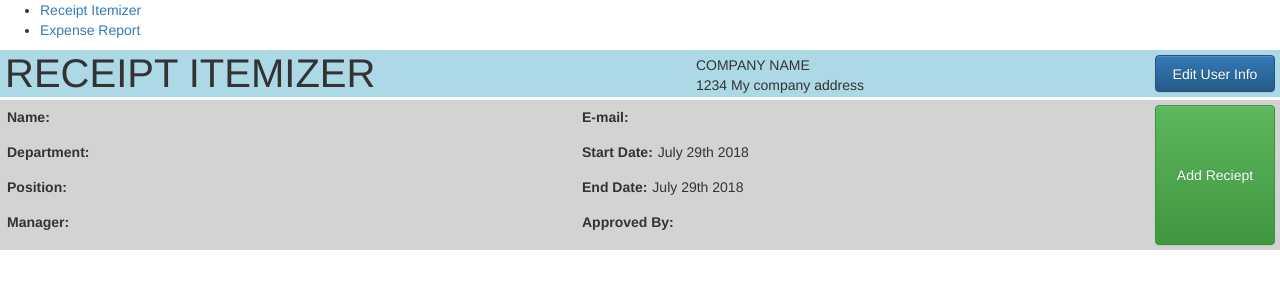
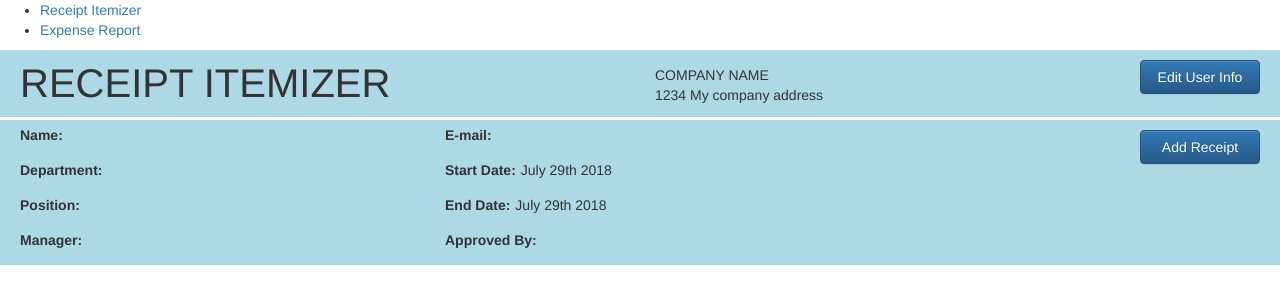
Before and after one commit to rtfreude/receiptItemizer, a React (Create React App) app: page / in a window 1280 px wide. Shown: the top 304 px of the page. Built offline with nearby package versions, Linux system fonts and the light colour scheme.

Commit message:
Add card functionality and styling

```diff
--- a/src/components/itemizer/Header.js
+++ b/src/components/itemizer/Header.js
@@ -1,7 +1,7 @@
 import React, { Component } from 'react';
 import { connect } from 'react-redux';
 import moment from 'moment';
-import { Button } from 'react-bootstrap';
+import { Button, Grid, Row, Col } from 'react-bootstrap';
 import HeaderItems from 'components/itemizer/HeaderItems';
 import UserInputModal from './UserInputModal';
 import ReceiptInputModal from './ReceiptInputModal';
@@ -15,7 +15,6 @@ class Header extends Component {
       showReceiptModal: false,
     }
   }
-
 
   renderRowOneHeaderItems = (headerFieldsOne) => {
     let headerEl = [];
@@ -81,9 +80,14 @@ class Header extends Component {
     return (
       <div className="header-container">
         <div className="title-container">
+          <Grid className="grid-container">
+            <Row className="show-grid">
+              <Col xs={12} md={6}>
                 <span className="largest-text report-name-container">
                   RECEIPT ITEMIZER
                 </span>
+              </Col>
+              <Col xs={12} md={4}>
                 <div className="name-address-container">
                   <span className="large-text">
                     COMPANY NAME
@@ -92,35 +96,49 @@ class Header extends Component {
                     1234 My company address
                   </span>
                 </div>
+              </Col>
+              <Col xs={12} md={2}>
                 <Button
                   className="user-button"
                   bsStyle="primary"
                   onClick={this.editUserInfo}>
                     Edit User Info
                 </Button>
+              </Col>
+            </Row>
+          </Grid>
         </div>
         <div className="user-info-container">
+          <Grid className="grid-container">
+            <Row className="show-grid">
+              <Col xs={12} md={4}>
                 <div className="user-info-columns">
                   {this.renderRowOneHeaderItems(headerFieldsOne)}
                 </div>
+              </Col>
+              <Col xs={12} md={4}>
                 <div className="user-info-columns">
                   {this.renderRowTwoHeaderItems(headerFieldsTwo)}
                 </div>
+              </Col>
+              <Col xs={12} md={4}>
                 <Button
                   className="receipt-button"
-            bsStyle="success"
+                  bsStyle="primary"
                   onClick={this.addReceipt}>
-              Add Reciept
+                    Add Receipt
                 </Button>
+              </Col>
+            </Row>
+          </Grid>
         </div>
-
         <UserInputModal show={this.state.showUserModal} onHide={closeUserModal}/>
         <ReceiptInputModal show={this.state.showReceiptModal} onHide={closeReceiptModal}/>
       </div>
     );
   }
 }
-
+//TODO move state to container when everything is hooked up
 function mapStateToProps (state){
   return {
     userInfo: state.userInfo,
--- a/src/components/itemizer/ReceiptCard.js
+++ b/src/components/itemizer/ReceiptCard.js
@@ -1,22 +1,54 @@
 import React, { Component } from 'react';
+import { Grid, Row, Col, Button } from 'react-bootstrap';
+import moment from 'moment';
+import receiptImage from './receipt.jpg'
 import './receiptCard.css';
 
-class ReceiptList extends Component {
-
+class ReceiptCard extends Component {
+//TODO probably can just make function component
   render() {
     const {
       companyName,
       price,
-      date
+      date,
+      description,
+      category,
     } = this.props;
+
+    const dateFormatted = moment(date).format("MMMM Do YYYY");
     return (
       <div className="card-container">
-        {companyName}
-        {price}
-        {date}
+        <Grid className="grid-container">
+          <Row className="show-grid">
+            <Col xs={6} md={1}>
+              <img width={64} height={64} src={receiptImage} alt="thumbnail" />
+            </Col>
+            <Col xs={6} md={3}>
+              <div className="name-cat-container">
+                <span className="company">{companyName}</span>
+                <span>{category}</span>
+              </div>
+            </Col>
+            <Col xs={12} md={5}>
+              <span className="description">{description}</span>
+            </Col>
+            <Col xs={6} md={2}>
+              <div className="price-date-container">
+                <span className="price">{price}</span>
+                <span>{dateFormatted}</span>
+              </div>
+            </Col>
+            <Col xs={6} md={1}>
+              <div className="button-container">
+                <Button className="card-button">Edit</Button>
+                <Button className="card-button delete-button">Delete</Button>
+              </div>
+            </Col>
+          </Row>
+        </Grid>
       </div>
     );
   }
 }
 
-export default ReceiptList;
+export default ReceiptCard;
--- a/src/components/itemizer/ReceiptInputForm.js
+++ b/src/components/itemizer/ReceiptInputForm.js
@@ -1,7 +1,7 @@
 import React, { Component } from 'react';
 import { connect } from 'react-redux';
 import DatePicker from 'react-16-bootstrap-date-picker';
-import { ControlLabel, Button } from 'react-bootstrap';
+import { ControlLabel, Button, FormGroup, FormControl } from 'react-bootstrap';
 import * as actions from 'actions';
 import FieldGroup from 'components/itemizer/FieldGroup'
 import './userInputForm.css';
@@ -15,6 +15,7 @@ class ReceiptInputForm extends Component {
       companyName: '',
       price: '',
       date: value,
+      description: '',
     };
   }
 
@@ -27,10 +28,22 @@ class ReceiptInputForm extends Component {
   };
 
   handleDateChange = event => {
-    this.setState({ date: event });
+    const eventFormat = event.toISOString()
+    this.setState({ date: eventFormat });
   };
 
+//TODO hook this up
+  handleReceiptUpload = event => {
+    //this.setState({ companyName: event.target.value });
+  };
 
+  handleDescriptionChange = event => {
+    this.setState({ description: event.target.value });
+  };
+
+  handleCatergoryChange = event => {
+    this.setState({ category: event.target.value });
+  };
 
   handleSubmit = event => {
     event.preventDefault();
@@ -39,6 +52,8 @@ class ReceiptInputForm extends Component {
       companyName: this.state.companyName,
       price: this.state.price,
       date: this.state.date,
+      description: this.state.description,
+      category: this.state.category,
     }
     this.props.addReceipt(receipt);
     this.props.onHide();
@@ -49,11 +64,17 @@ class ReceiptInputForm extends Component {
       <div>
         <form onSubmit={this.handleSubmit}>
           <FieldGroup
+            id="formControlsFile"
+            type="file"
+            label="Upload Receipt"
+            help="TODO"
+          />
+          <FieldGroup
             id="formControlsText"
             type="text"
             onChange={this.handleCompanyNameChange}
             value={this.state.companyName}
-            label="Name"
+            label="Merchant"
             placeholder="Company Name"
           />
           <FieldGroup
@@ -64,6 +85,29 @@ class ReceiptInputForm extends Component {
             label="Price"
             placeholder="Price"
           />
+          <FormGroup controlId="formControlsTextarea">
+            <ControlLabel>Expense Description</ControlLabel>
+            <FormControl
+              componentClass="textarea"
+              placeholder="Description of expense"
+              onChange={this.handleDescriptionChange}
+              value={this.state.description}
+            />
+          </FormGroup>
+          <FormGroup controlId="formControlsSelect">
+            <ControlLabel>Category</ControlLabel>
+            <FormControl
+              componentClass="select"
+              placeholder="select"
+              onChange={this.handleCatergoryChange}
+            >
+              <option value=""></option>
+              <option value="Meals">Meals</option>
+              <option value="Travel">Travel</option>
+              <option value="Office">Office</option>
+              <option value="Misc">Misc</option>
+            </FormControl>
+          </FormGroup>
           <div className="field-dates">
             <ControlLabel>Start Date</ControlLabel>
             <DatePicker
--- a/src/components/itemizer/ReceiptInputModal.js
+++ b/src/components/itemizer/ReceiptInputModal.js
@@ -13,7 +13,7 @@ class ReceiptInputModal extends Component {
         aria-labelledby="contained-modal-title-lg"
       >
         <Modal.Header closeButton>
-          <Modal.Title id="contained-modal-title-lg">Employee Information</Modal.Title>
+          <Modal.Title id="contained-modal-title-lg">Receipt Information</Modal.Title>
         </Modal.Header>
         <Modal.Body>
           <ReceiptInputForm onHide={this.props.onHide}/>
--- a/src/components/itemizer/ReceiptItemizer.js
+++ b/src/components/itemizer/ReceiptItemizer.js
@@ -8,7 +8,7 @@ class ReceiptItemizer extends Component {
     return (
       <div>
         <Header />
-        <ReceiptList />
+        <ReceiptList className="receipt-list-container"/>
       </div>
     );
   }
--- a/src/components/itemizer/ReceiptList.js
+++ b/src/components/itemizer/ReceiptList.js
@@ -2,9 +2,8 @@ import React, { Component } from 'react';
 import { connect } from 'react-redux';
 import ReceiptCard from 'components/itemizer/ReceiptCard';
 
-
 class ReceiptList extends Component {
-
+//TODO need to deal with the case when there are no receipts
   renderReceiptRow = () => {
     let receiptList = [];
 
@@ -13,6 +12,8 @@ class ReceiptList extends Component {
         companyName,
         price,
         date,
+        description,
+        category,
       } = receipt
 
       receiptList.push(
@@ -21,10 +22,11 @@ class ReceiptList extends Component {
           companyName={companyName}
           price={price}
           date={date}
+          description={description}
+          category={category}
         />
       )
     })
-
     return receiptList
   }
 
--- a/src/components/itemizer/header.css
+++ b/src/components/itemizer/header.css
@@ -1,54 +1,44 @@
 .header-container {
-  display: flex;
-  flex-direction: column;
-  background-color: red;
   width: 100%;
-  height: 200px;
 }
 
 .title-container {
-  display: flex;
-  flex-direction: row;
-  justify-content: space-between;
   padding: 5px;
-
   border-bottom: 3px solid white;
-
   background-color: lightblue;
   width: 100%;
-  height: 50px;
 }
 .user-info-container {
-  display: flex;
-  flex-direction: row;
-  justify-content: space-between;
-  background-color: lightgrey;
+  padding-top: 5px;
+  padding-left: 5px;
+  background-color: lightblue;
+  border-bottom: 3px solid white;
   width: 100%;
-  height: 150px;
+}
+
+.grid-container {
+  width: 100%;
 }
 
 .user-info-columns {
-  padding: 7px;
   width: 30%;
-  height: 150px;
 }
+
 .user-info-item {
   width: 250px;
   height: 35px;
 }
 
 .name-address-container {
+  padding-top: 10px;
   display: flex;
   flex-direction: column;
-  justify-content: space-between;
-  height: 100%;
 }
 
 .report-name-container {
   display: flex;
   align-items: center;
   height: 100%;
-  width: 400px;
 }
 
 .largest-text {
@@ -58,9 +48,11 @@
 .user-button {
   float: right;
   width: 120px;
+  margin-top: 5px;
 }
 
 .receipt-button {
   margin: 5px;
   width: 120px;
+  float: right;
 }
--- a/src/components/itemizer/receiptCard.css
+++ b/src/components/itemizer/receiptCard.css
@@ -1,6 +1,50 @@
 .card-container {
+  position: relative;
   width: 100%;
-  height: 75px;
-  background-color: yellow;
+  padding: 7px;
+  background-color: lightgrey;
   border-bottom: 4px solid white;
 }
+
+.grid-container {
+  width: 100%;
+}
+
+.card-button {
+  float:right;
+  height: 30px;
+  width: 75px;
+}
+
+.delete-button {
+  margin-top: 5px;
+}
+
+.price-date-container {
+  display: flex;
+  flex-direction: column;
+}
+
+.button-container {
+  display: flex;
+  flex-direction: column;
+  float: right;
+}
+
+.name-cat-container {
+  display: flex;
+  flex-direction: column;
+}
+
+.price {
+  font-size: 32px;
+  font-weight: bold;
+}
+
+.company {
+  font-size: 20px;
+}
+
+.description {
+  min-height: 50px;
+}
--- /dev/null
+++ b/src/components/itemizer/receiptList.css
@@ -0,0 +1,3 @@
+.receipt-list-container {
+  clear: both;
+}
```
Also changed, not shown: src/components/itemizer/receipt.jpg (added). Lines whose indentation alone changed are shown as unchanged.
